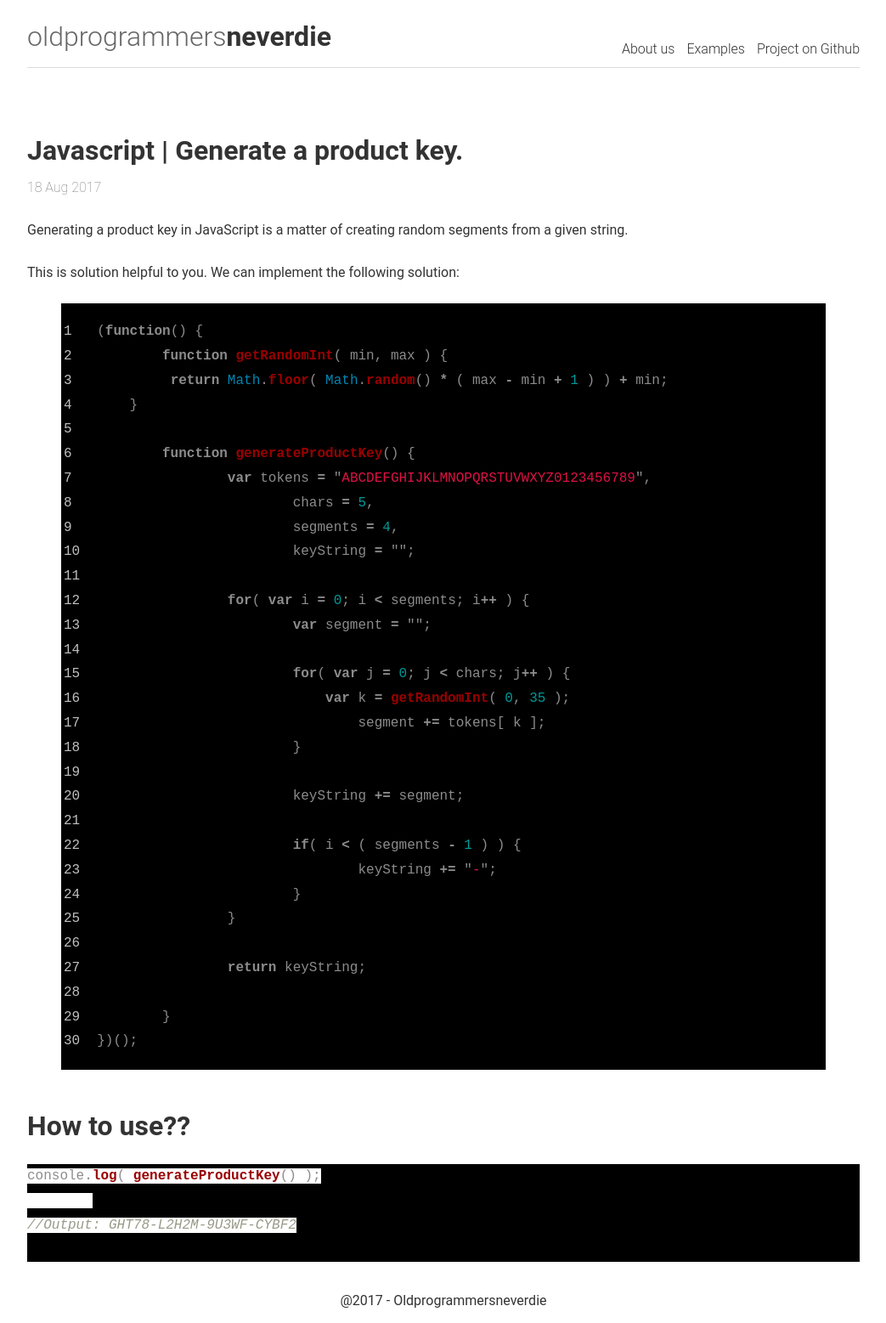
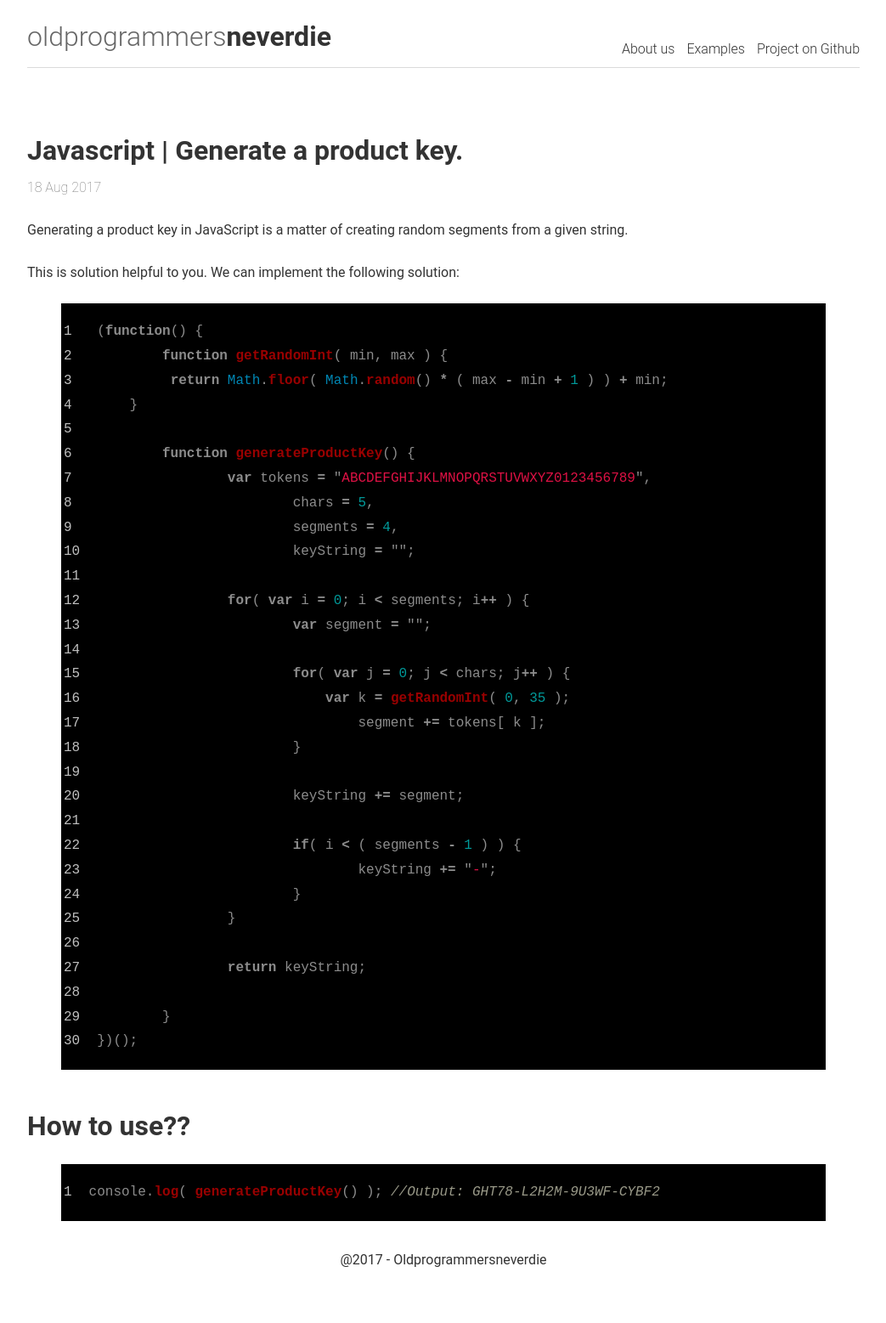
Before and after one commit to oldprogrammersneverdie/oldprogrammersneverdie.github.io, a Jekyll site: the page built from _posts/2017-08-18-javascript-generate-a-product-key.md, in a window 1280 px wide. Shown: the whole page at 85% size, without its empty margins (118-1161 px from the left). Built offline with Jekyll 4.4.1, drawn with Linux system fonts in a browser that asks for light colours; after the commit the page ends 1508 px from its top, so only the background shows below that.

Commit message:
Initial commit

````diff
--- a/_posts/2017-08-18-javascript-generate-a-product-key.md
+++ b/_posts/2017-08-18-javascript-generate-a-product-key.md
@@ -45,9 +45,8 @@ This is solution helpful to you. We can implement the following solution:
 
 ## How to use??
 
-``` javascript
-console.log( generateProductKey() );
+{% highlight javascript linenos %}
 
-//Output: GHT78-L2H2M-9U3WF-CYBF2
+console.log( generateProductKey() ); //Output: GHT78-L2H2M-9U3WF-CYBF2
 
-```
+{% endhighlight %}
````
Also changed, not shown: _posts/2017-08-18-nodejs-create-a-site-search-engine-with-mongodb.md (+9 -6 lines).
